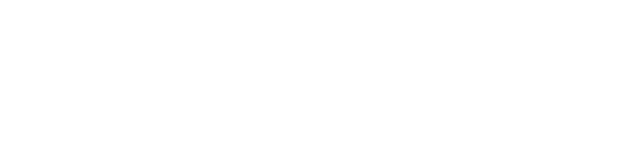
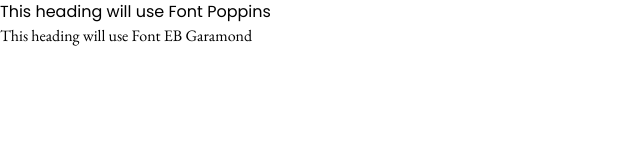
Before and after one commit to nowroz/legal-solutions, a plain HTML site: page index.html in a window 1280 px wide. Shown: the whole page, without its empty margins (0-640 px from the left). Drawn offline with nearby package versions, Linux system fonts and the light colour scheme.

Commit message:
Import 'Poppins' and 'EB Garamond' font-families
Import the font-families and create utility classes for them.

```diff
--- a/index.html
+++ b/index.html
@@ -1,12 +1,17 @@
 <!DOCTYPE html>
 <html lang="en">
+
 <head>
     <meta charset="UTF-8">
     <meta name="viewport" content="width=device-width, initial-scale=1.0">
     <title>Document</title>
     <script src="https://cdn.jsdelivr.net/npm/@tailwindcss/browser@4"></script>
+    <link rel="stylesheet" href="tailwind.init.css">
 </head>
+
 <body>
+    <h1 class="font-poppins">This heading will use Font Poppins</h1>
+    <h1 class="font-eb-garamond">This heading will use Font EB Garamond</h1>
+</body>
 
-</body>
 </html>
--- a/tailwind.init.css
+++ b/tailwind.init.css
@@ -1 +1,15 @@
-@import 'tailwindcss';
+@import url('https://fonts.googleapis.com/css2?family=EB+Garamond:ital,wght@0,400..800;1,400..800&family=Poppins:ital,wght@0,100;0,200;0,300;0,400;0,500;0,600;0,700;0,800;0,900;1,100;1,200;1,300;1,400;1,500;1,600;1,700;1,800;1,900&display=swap');
+
+@layer utilities {
+    .font-poppins {
+        font-family: Poppins, sans-serif;
+        font-weight: normal;
+        font-style: normal;
+    }
+
+    .font-eb-garamond {
+        font-family: "EB Garamond", serif;
+        font-optical-sizing: auto;
+        font-style: normal;
+    }
+}
```
